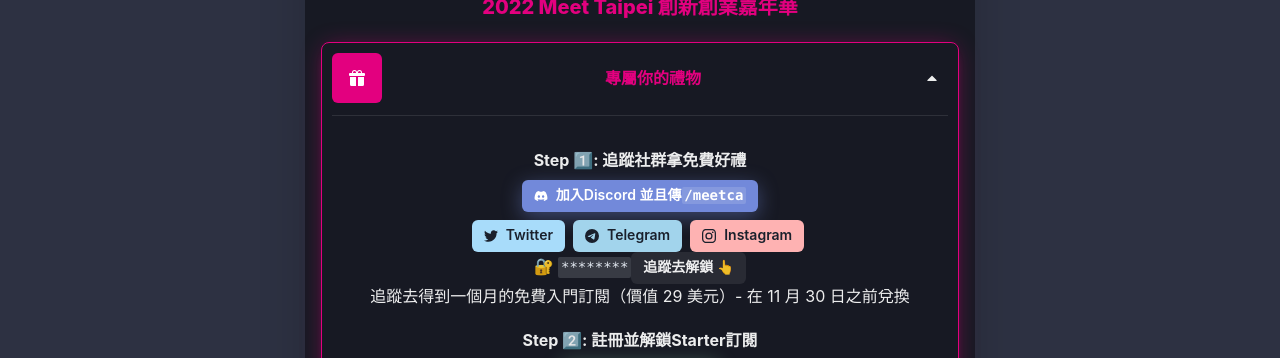
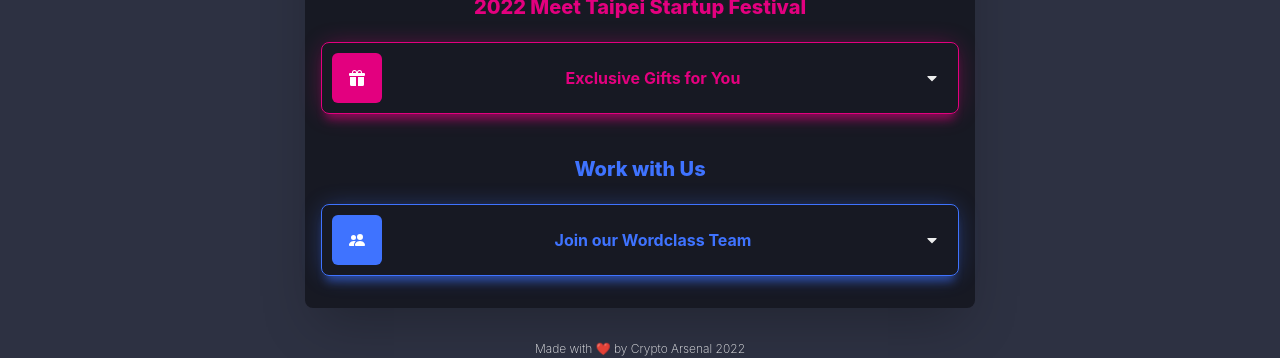
Before and after one commit to Crypto-Arsenal/links, a Next.js app: page / in a window 1280 px wide. Shown: the part 537-895 px from the top of the page. Built offline with nearby package versions, Linux system fonts and the light colour scheme; no server answers.

Commit message:
feat: position

```diff
--- a/internationalization/i18n.ts
+++ b/internationalization/i18n.ts
@@ -15,8 +15,8 @@ const resources = {
 export const availableLanguages = Object.keys(resources);
 
 i18n.use(initReactI18next).init({
-  fallbackLng: 'tw',
-  lng: 'tw',
+  fallbackLng: 'us',
+  lng: 'us',
   resources,
 });
 
--- a/src/components/Profile.tsx
+++ b/src/components/Profile.tsx
@@ -60,7 +60,7 @@ const pulseRing = keyframes`
 	`;
 
 const ExpandableMeetTaipieButton = () => {
-    const { isOpen, onToggle } = useDisclosure({ isOpen: true })
+    const { isOpen, onToggle } = useDisclosure()
     const [isClicked, { on }] = useBoolean()
 
     const { t } = useTranslation()
@@ -189,7 +189,7 @@ const ExpandableMeetTaipieButton = () => {
                                     </Wrap>
                                     <Box>
                                         {isClicked ? "🎁" : "🔐"}  <Code>{isClicked ? 'meettaipei2022' : '********'} </Code>
-                                        <Button size="sm" onClick={onCopy} disabled={!isClicked}>{hasCopied ? "Copied!" : (isClicked ? "Copy" : "追蹤去解鎖 👆")}</Button>
+                                        <Button size="sm" onClick={onCopy} disabled={!isClicked}>{hasCopied ? "Copied!" : (isClicked ? "Copy" : "Follow to unlock 👆")}</Button>
                                     </Box>
                                     <Text fontWeight={'normal'} fontSize={'md'}>  {t("meetTaipei.to receive steps & gift code")}  </Text>
 
```
